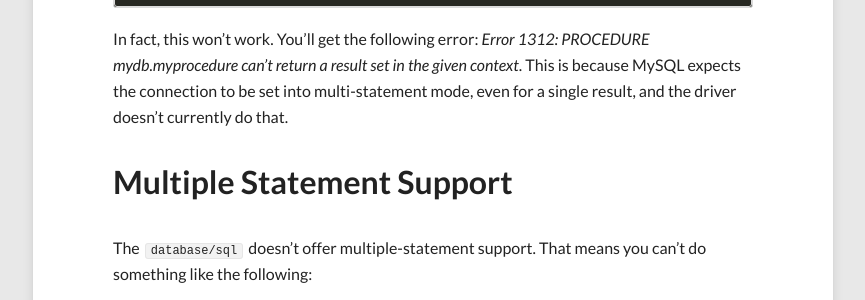
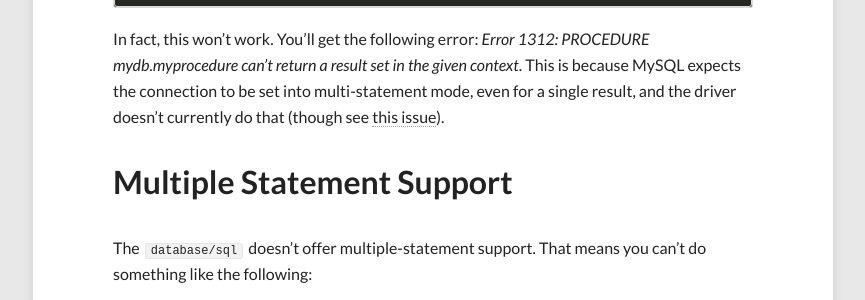
Before and after one commit to VividCortex/go-database-sql-tutorial, a Jekyll site: the page built from surprises.md, in a window 1280 px wide and 900 px high, scrolled down 2379 px. Shown: the part 205-505 px from the top of the window, without its empty margins (207-1072 px from the left). Built offline with Jekyll 4.4.1, drawn with Linux system fonts in a browser that asks for light colours; nearby versions of some CDN libraries.

Commit message:
Note related to https://github.com/go-sql-driver/mysql/issues/66

```diff
--- a/surprises.md
+++ b/surprises.md
@@ -95,7 +95,8 @@ In fact, this won't work. You'll get the following error: _Error
 1312: PROCEDURE mydb.myprocedure can't return a result set in the given
 context_. This is because MySQL expects the connection to be set into
 multi-statement mode, even for a single result, and the driver doesn't currently
-do that.
+do that (though see [this
+issue](https://github.com/go-sql-driver/mysql/issues/66)).
 
 Multiple Statement Support
 ==========================
```
Also changed, not shown: 1 other file.
